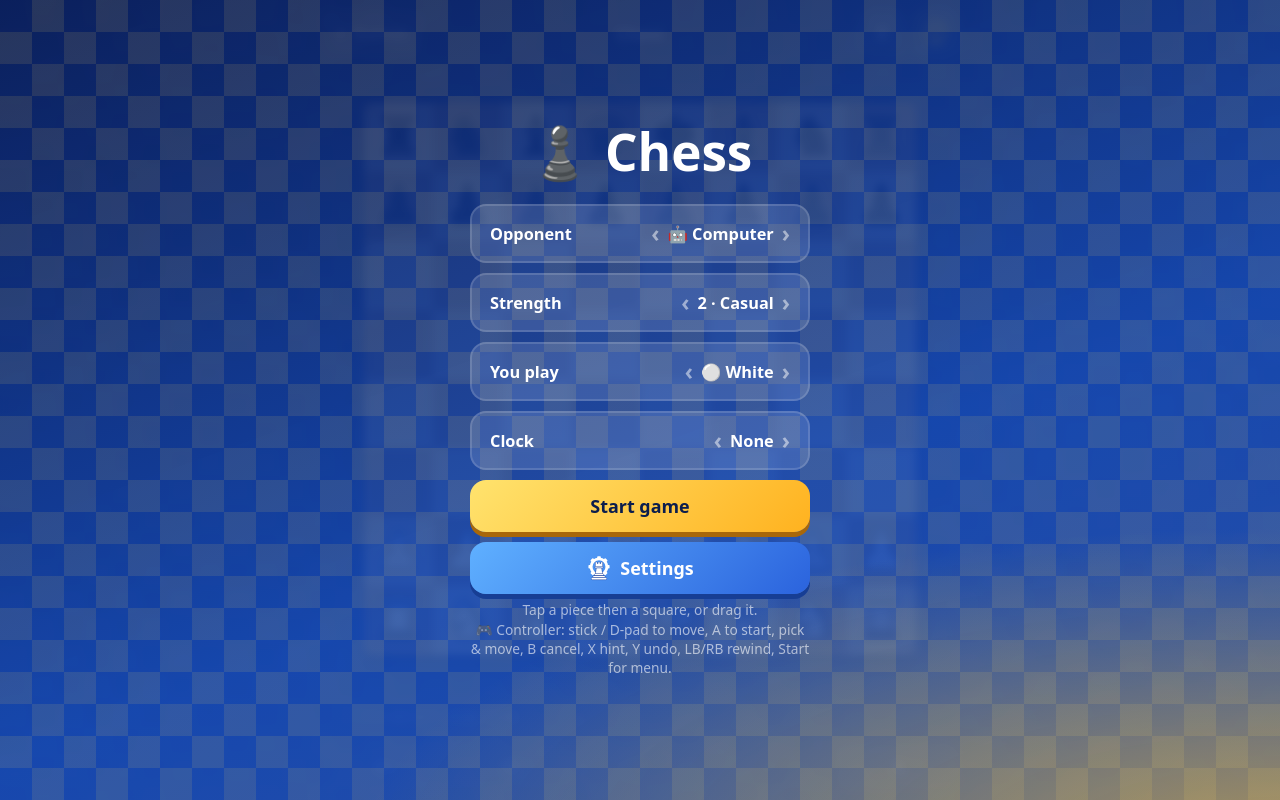
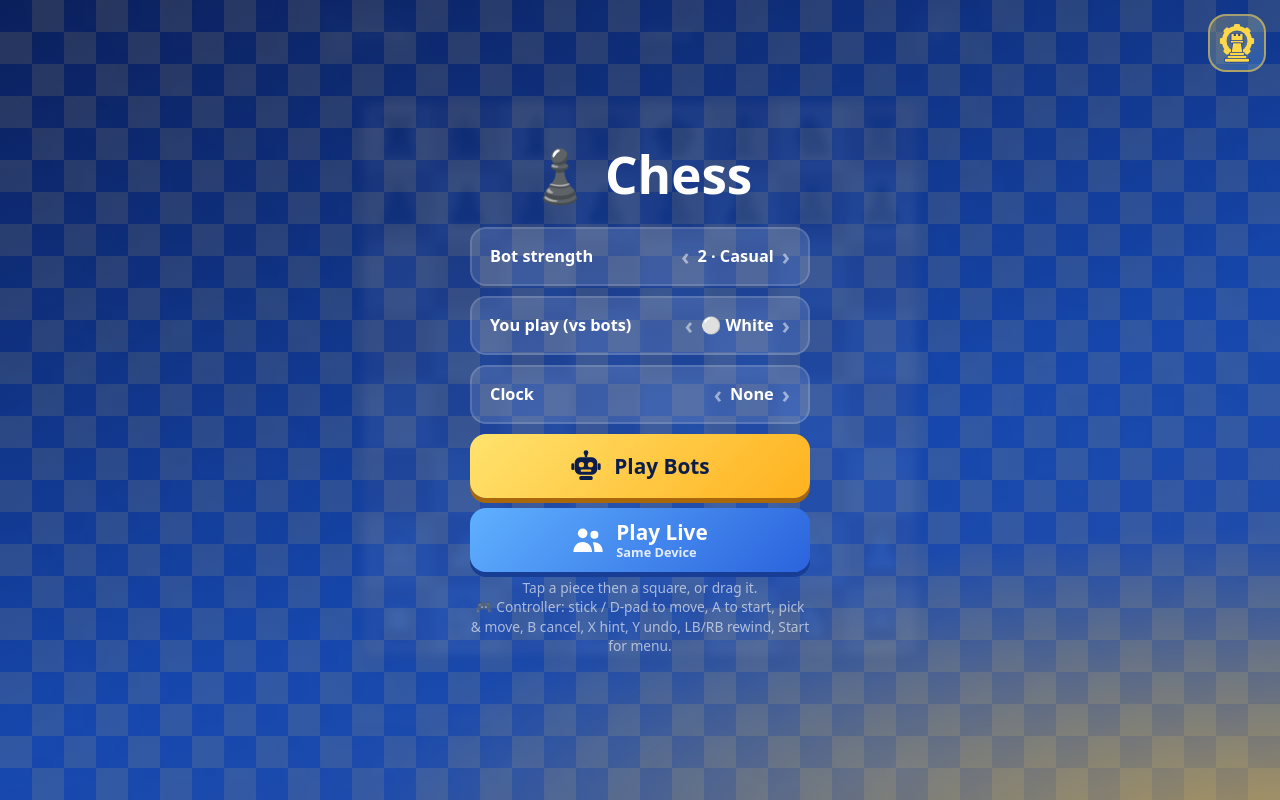
Before and after one commit to TreeVillaa/games, a plain HTML site: page chess/index.html in a window 1280 px wide. Drawn offline with Linux system fonts and the light colour scheme.

Commit message:
Chess: settings logo only on start screen; separate Play Bots and Play Live (Same Device) buttons
Co-Authored-By: Claude Opus 5.5 <noreply@anthropic.com>
Claude-Session: https://claude.ai/code/session_01Lnj4TS9BG7McKbHcbKBrKL

```diff
--- a/chess/index.html
+++ b/chess/index.html
@@ -47,8 +47,20 @@
   .bar.hidden, .pill.hidden { display: none; }
   .rookgear { width: 30px; height: 30px; display: block; fill: currentColor; }
   .rookgear .rook { stroke: var(--gap, #2a4aa0); stroke-width: 2.4; paint-order: stroke; stroke-linejoin: round; }
-  #settingsBtn { color: #ffd84a; padding: 6px; background: linear-gradient(135deg, rgba(255,216,74,.25), rgba(90,170,255,.25)); --gap: #1d3f93; }
-  #settingsBtn:active .rookgear .gear { transform: rotate(45deg); }
+  .setgear {
+    position: absolute; top: max(14px, env(safe-area-inset-top)); right: 14px; width: 58px; height: 58px; border-radius: 18px;
+    color: #ffd84a; padding: 6px; --gap: #183f98;
+    background: linear-gradient(135deg, rgba(255,216,74,.28), rgba(90,170,255,.3)); border: 2px solid rgba(255,216,74,.55);
+  }
+  .setgear .rookgear { width: 42px; height: 42px; }
+  .setgear:active .rookgear .gear { transform: rotate(45deg); }
+  .pill.focus { outline: 4px solid #3fa9ff; outline-offset: 3px; }
+  .btn.play { min-height: 64px; font-size: 1.3rem; gap: 12px; }
+  .btn.play small { display: block; font-size: .8rem; font-weight: 700; opacity: .85; }
+  .btn.play > span { text-align: left; line-height: 1.15; }
+  .bicon { width: 32px; height: 32px; fill: currentColor; flex: none; }
+  .bicon .cut { fill: #ffc43a; }
+  .btn.alt .bicon { fill: #fff; }
   .rookgear .gear { transform-origin: 32px 29px; transition: transform .3s; }
   .bar .pill.icon { padding: 8px; min-width: 48px; }
   #status { font-size: 1rem; }
@@ -301,8 +313,7 @@
     <a class="pill" href="../">← Games</a>
     <div id="status">Chess</div>
     <button class="pill icon" id="menuBtn" aria-label="Menu">☰</button>
-    <button class="pill icon" id="settingsBtn" aria-label="Settings"><svg class="rookgear" viewBox="0 0 64 64" aria-hidden="true"><g class="gear"><rect x="27.5" y="3" width="9" height="9" rx="2" transform="rotate(0 32 29)"/><rect x="27.5" y="3" width="9" height="9" rx="2" transform="rotate(45 32 29)"/><rect x="27.5" y="3" width="9" height="9" rx="2" transform="rotate(90 32 29)"/><rect x="27.5" y="3" width="9" height="9" rx="2" transform="rotate(135 32 29)"/><rect x="27.5" y="3" width="9" height="9" rx="2" transform="rotate(180 32 29)"/><rect x="27.5" y="3" width="9" height="9" rx="2" transform="rotate(225 32 29)"/><rect x="27.5" y="3" width="9" height="9" rx="2" transform="rotate(270 32 29)"/><rect x="27.5" y="3" width="9" height="9" rx="2" transform="rotate(315 32 29)"/><circle cx="32" cy="29" r="19.5" fill="none" stroke="currentColor" stroke-width="7"/></g><g class="rook"><path d="M23.5 18h3.6v3.4h3.1V18h3.6v3.4h3.1V18h3.6v9.5h-17z"/><rect x="22.5" y="28.5" width="19" height="3" rx="1.2"/><path d="M26 32.5h12l2 13.5H24z"/><rect x="21" y="47" width="22" height="3.4" rx="1.5"/><rect x="17.5" y="51.4" width="29" height="3.6" rx="1.5"/><rect x="13.5" y="56" width="37" height="4.5" rx="1.8"/></g></svg></button>
-  </div>
+      </div>
   <div class="mid">
     <div class="player" id="pTop"><span class="name"></span><span class="caps"></span><span class="clock"></span></div>
     <div id="evalbar" class="hidden"><div class="fill"></div><div class="txt"></div></div>
@@ -337,14 +348,14 @@
   <h1>♟️ Chess</h1>
   <div class="menu">
     <button class="btn" id="contBtn" data-act="continue">▶ Continue game</button>
-    <button class="opt" data-opt="mode"><span>Opponent</span><b></b></button>
-    <button class="opt" data-opt="level"><span>Strength</span><b></b></button>
-    <button class="opt" data-opt="color"><span>You play</span><b></b></button>
+    <button class="opt" data-opt="level"><span>Bot strength</span><b></b></button>
+    <button class="opt" data-opt="color"><span>You play (vs bots)</span><b></b></button>
     <button class="opt" data-opt="time"><span>Clock</span><b></b></button>
-    <button class="btn" data-act="start" id="startBtn">Start game</button>
-    <button class="btn alt" data-act="settings"><svg class="rookgear" viewBox="0 0 64 64" aria-hidden="true"><g class="gear"><rect x="27.5" y="3" width="9" height="9" rx="2" transform="rotate(0 32 29)"/><rect x="27.5" y="3" width="9" height="9" rx="2" transform="rotate(45 32 29)"/><rect x="27.5" y="3" width="9" height="9" rx="2" transform="rotate(90 32 29)"/><rect x="27.5" y="3" width="9" height="9" rx="2" transform="rotate(135 32 29)"/><rect x="27.5" y="3" width="9" height="9" rx="2" transform="rotate(180 32 29)"/><rect x="27.5" y="3" width="9" height="9" rx="2" transform="rotate(225 32 29)"/><rect x="27.5" y="3" width="9" height="9" rx="2" transform="rotate(270 32 29)"/><rect x="27.5" y="3" width="9" height="9" rx="2" transform="rotate(315 32 29)"/><circle cx="32" cy="29" r="19.5" fill="none" stroke="currentColor" stroke-width="7"/></g><g class="rook"><path d="M23.5 18h3.6v3.4h3.1V18h3.6v3.4h3.1V18h3.6v9.5h-17z"/><rect x="22.5" y="28.5" width="19" height="3" rx="1.2"/><path d="M26 32.5h12l2 13.5H24z"/><rect x="21" y="47" width="22" height="3.4" rx="1.5"/><rect x="17.5" y="51.4" width="29" height="3.6" rx="1.5"/><rect x="13.5" y="56" width="37" height="4.5" rx="1.8"/></g></svg>Settings</button>
+    <button class="btn play" data-act="playBots" id="startBtn"><svg class="bicon" viewBox="0 0 24 24" aria-hidden="true"><rect x="11" y="1.5" width="2" height="4" rx="1"/><circle cx="12" cy="2" r="1.8"/><rect x="3.5" y="5.5" width="17" height="13" rx="4"/><rect x="1" y="10" width="2.2" height="5" rx="1"/><rect x="20.8" y="10" width="2.2" height="5" rx="1"/><circle cx="8.6" cy="11" r="2" class="cut"/><circle cx="15.4" cy="11" r="2" class="cut"/><rect x="8" y="14.6" width="8" height="1.8" rx=".9" class="cut"/><rect x="7" y="19.5" width="10" height="3" rx="1.2"/></svg>Play Bots</button>
+    <button class="btn alt play" data-act="playLive"><svg class="bicon" viewBox="0 0 24 24" aria-hidden="true"><circle cx="8" cy="7" r="3.6"/><path d="M1 21c0-4.4 3.1-7.5 7-7.5s7 3.1 7 7.5z"/><circle cx="16.8" cy="8" r="3"/><path d="M15.6 13.7c4.3-.5 7.4 2.5 7.4 6.8v.5h-6.2c0-2.8-.4-5.1-1.2-7.3z"/></svg><span>Play Live<small>Same Device</small></span></button>
   </div>
   <p class="hint">Tap a piece then a square, or drag it.<br>🎮 Controller: stick / D-pad to move, A to start, pick &amp; move, B cancel, X hint, Y undo, LB/RB rewind, Start for menu.</p>
+  <button class="pill icon setgear" data-act="settings" aria-label="Settings"><svg class="rookgear" viewBox="0 0 64 64" aria-hidden="true"><g class="gear"><rect x="27.5" y="3" width="9" height="9" rx="2" transform="rotate(0 32 29)"/><rect x="27.5" y="3" width="9" height="9" rx="2" transform="rotate(45 32 29)"/><rect x="27.5" y="3" width="9" height="9" rx="2" transform="rotate(90 32 29)"/><rect x="27.5" y="3" width="9" height="9" rx="2" transform="rotate(135 32 29)"/><rect x="27.5" y="3" width="9" height="9" rx="2" transform="rotate(180 32 29)"/><rect x="27.5" y="3" width="9" height="9" rx="2" transform="rotate(225 32 29)"/><rect x="27.5" y="3" width="9" height="9" rx="2" transform="rotate(270 32 29)"/><rect x="27.5" y="3" width="9" height="9" rx="2" transform="rotate(315 32 29)"/><circle cx="32" cy="29" r="19.5" fill="none" stroke="currentColor" stroke-width="7"/></g><g class="rook"><path d="M23.5 18h3.6v3.4h3.1V18h3.6v3.4h3.1V18h3.6v9.5h-17z"/><rect x="22.5" y="28.5" width="19" height="3" rx="1.2"/><path d="M26 32.5h12l2 13.5H24z"/><rect x="21" y="47" width="22" height="3.4" rx="1.5"/><rect x="17.5" y="51.4" width="29" height="3.6" rx="1.5"/><rect x="13.5" y="56" width="37" height="4.5" rx="1.8"/></g></svg></button>
 </div>
 
 <div class="overlay hidden" id="pauseOv">
@@ -1446,10 +1457,8 @@ function engineFactory() {
     bs[focusIdx].scrollIntoView({ block: "nearest" });
   }
   function paintOptions() {
-    const cpu = setup.mode === "cpu";
     for (const b of document.querySelectorAll("[data-opt]")) {
       const k = b.dataset.opt;
-      b.style.display = (k === "level" || k === "color") && !cpu ? "none" : "";
       b.querySelector("b").textContent = setupText[k](setup[k]);
     }
     const SW = { wood: ["#f0d9b5", "#b58863"], green: ["#eeeed2", "#769656"], blue: ["#dee3e6", "#8ca2ad"], purple: ["#ece4f7", "#9b7fc9"] };
@@ -1542,6 +1551,8 @@ function engineFactory() {
     switch (a) {
       case "continue": { const d = loadSave(); if (d) newGame({ mode: d.mode, level: d.level, color: d.humanColor, time: d.timeIdx || 0 }, d); break; }
       case "start": newGame(setup); break;
+      case "playBots": setup.mode = "cpu"; store.set("chess-setup", setup); newGame(setup); break;
+      case "playLive": setup.mode = "two"; store.set("chess-setup", setup); newGame(setup); break;
       case "resume": hideAll(); refresh(); break;
       case "rematch": newGame({ mode, level, time: timeIdx, color: mode === "cpu" ? (humanColor === "w" ? "b" : "w") : "w" }); break;
       case "newgame": showSetup(); break;
@@ -1555,7 +1566,6 @@ function engineFactory() {
   }
   document.querySelectorAll("[data-act]").forEach(b => b.addEventListener("click", () => { audioUnlock(); act(b.dataset.act); }));
   $("menuBtn").addEventListener("click", () => { if (mode) pause(); else showSetup(); });
-  $("settingsBtn").addEventListener("click", () => { audioUnlock(); act("settings"); });
   $("undoBtn").addEventListener("click", undo);
   $("hintBtn").addEventListener("click", hint);
   $("backBtn").addEventListener("click", stepBack);
```
